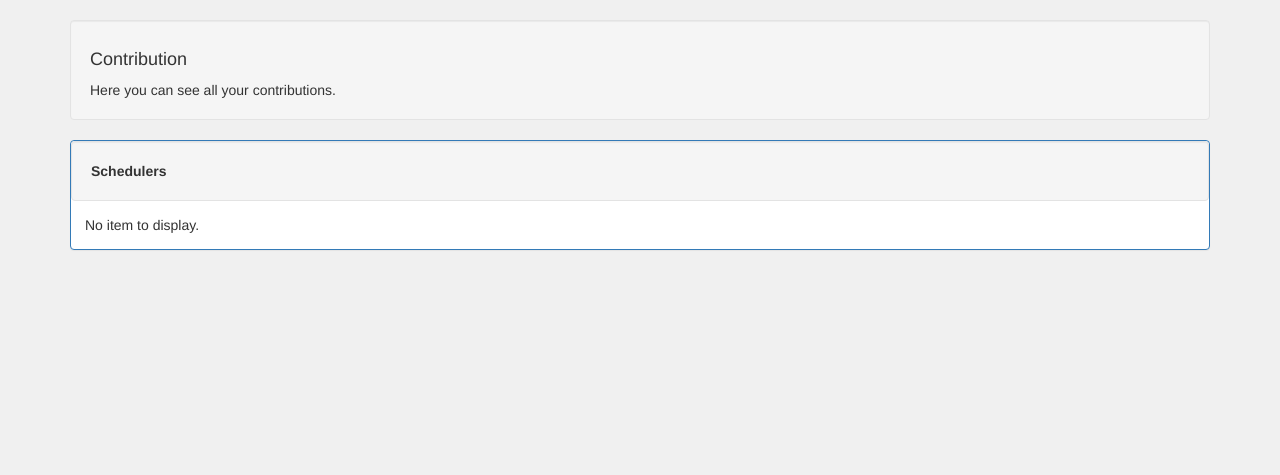
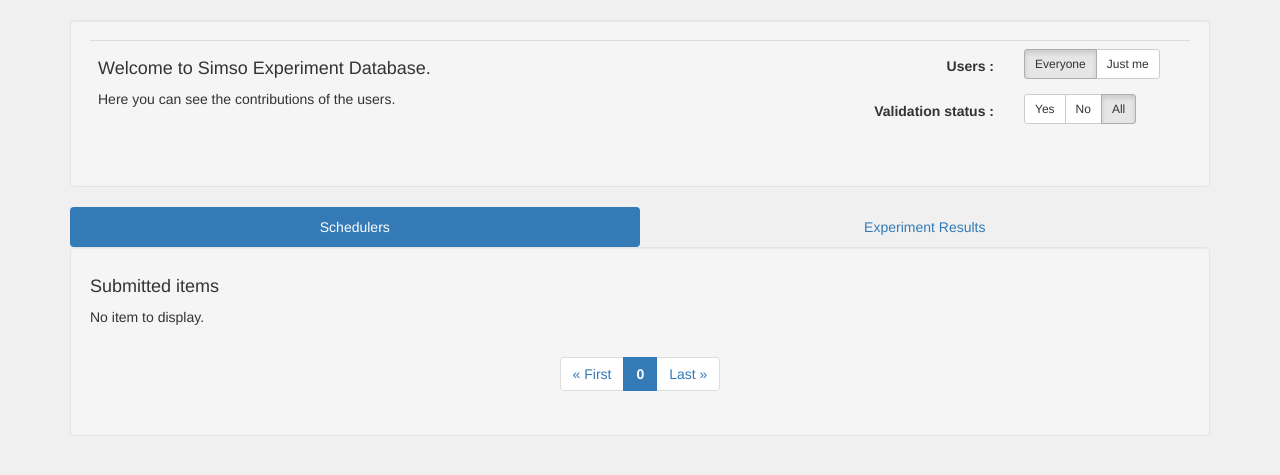
Before and after one commit to Scriptopathe/simso-exp, a Django app: page /contributions/ in a window 1280 px wide. Shown: the part 52-527 px from the top of the page. Run offline with Django 3.2, Linux system fonts and the light colour scheme; the visitor is signed in with stand-in values (Sample User, id 1); data that the repository does not hold is empty; some libraries are stand-ins or nearby versions.

Commit message:
Merged contributions and validations views.

```diff
--- a/simsoexp/templates/contributions.html
+++ /dev/null
@@ -1,93 +0,0 @@
-{% extends "index.html" %}
-
-
-{% block content %}
-
-{% load staticfiles %}
-<script src="{% static 'ace.js' %}" type="text/javascript" charset="utf-8"></script>
-<div class="well">
-    <h4>Contribution</h4>
-    Here you can see all your contributions.<br />
-</div>
-
-<div class="panel panel-primary">
-	<div class="well"
-		data-toggle="collapse"
-		style="margin-bottom: 0px; cursor: pointer;"
-		data-target="#collapseSchedulers"><b>Schedulers</b></div>
-	<div id="collapseSchedulers" class="panel-collapse collapse in" style="margin: 1em">
-        <!-- Schedulers -->
-        {% for sched in scheds|dictsort:"approved" %}
-
-        <div class="panel panel-primary" id="panel{{sched.id}}">
-        	<div class="well well-sm"
-        		data-toggle="collapse"
-        		style="margin-bottom: 0px; cursor: pointer;"
-        		data-target="#collapse{{ sched.id }}">
-                {% if sched.approved %}
-                <span class="glyphicon glyphicon-ok"></span>
-
-                {% else %}
-                <button
-                    data-toggle="tooltip" data-placement="top" title="Deletes this non-validated scheduler."
-                    class="btn btn-danger" id="remove{{sched.id}}"><span class="glyphicon glyphicon-remove"></span></button>
-
-                {% endif %}
-
-                <b>{{sched.name}}</b>
-            </div>
-
-
-        	<div id="collapse{{ sched.id }}" class="panel-collapse collapse">
-                <br />
-                <div class="form-horizontal">
-                    <div class="form-group">
-                        <label class="control-label col-sm-2">Class name :  </label>
-                        <div class="col-sm-4">
-                            <input disabled class="form-control" type="text" value="{{sched.class_name}}"></input>
-                        </div>
-                    </div>
-                    <div class="editor" id="editor{{ sched.id }}" style="height: 400px">{% autoescape on %}{{ sched.code }}{% endautoescape %}
-                    </div>
-                    <script>
-                        var editor = ace.edit("editor{{sched.id}}");
-                        editor.setTheme("ace/theme/chrome");
-                        editor.getSession().setMode("ace/mode/python");
-                        $("#remove{{sched.id}}").click(function(e) {
-                            e.stopPropagation();
-                            $.get("{% url 'simsoexp.views.validation_action' %}", {
-                                    'action' : 'delete',
-                                    'id' : '{{sched.id}}',
-                                    'reason' : '<user>',
-                                    'type' : 'scheduler'
-                            }, function(data) {
-                                if(data == "success")
-                                    $("#panel{{sched.id}}").fadeOut(100);
-
-                            });
-                        });
-                    </script>
-                </div>
-
-        	</div>
-        </div>
-
-
-        {% empty %}
-            <p>No item to display.</p>
-        {% endfor %}
-
-        <!-- End schedulers -->
-	</div>
-</div>
-
-
-
-
-<script>
-    $(document).ready(function() {
-		$('[data-toggle="tooltip"]').tooltip();
-    });
-</script>
-
-{% endblock %}
--- a/simsoexp/templates/index.html
+++ b/simsoexp/templates/index.html
@@ -34,7 +34,7 @@
 					<ul class="dropdown-menu">
 						<li>
 							<a href="{% url 'simsoexp.views.contributions' %}">
-								 <span class="glyphicon glyphicon-briefcase"></span> My Contributions
+								 <span class="glyphicon glyphicon-briefcase"></span> Contributions
 							</a>
 						</li>
 						<li>
@@ -43,13 +43,6 @@
 							<span class="badge badge-custom" id="notifications_badge"></span></a>
 						</li>
 
-						{% if user.is_staff %}
-							<li>
-								<a href="{% url 'simsoexp.views.manage_validation' %}">
-									<span class="glyphicon glyphicon-ok"></span> Request validations
-								</a>
-							</li>
-						{% endif %}
 
   						<li role="separator" class="divider"></li>
 
--- a/simsoexp/templates/manage_validation.html
+++ b/simsoexp/templates/manage_validation.html
@@ -6,15 +6,60 @@
 {% load staticfiles %}
 <script src="{% static 'ace.js' %}" type="text/javascript" charset="utf-8"></script>
 <div class="well">
-    <h4>Welcome to Simso Experiment Database.</h4>
-    Here you can validate the submissions of the users.<br />
+    <table class="table">
+        <tbody>
+        <tr style="width: 100%">
+            <td style="width: 50%;">
+                <h4>Welcome to Simso Experiment Database.</h4>
+                Here you can see the contributions of the users.<br />
+
+            </td>
+            <td style="width: 50%;">
+                    <div class="form-horizontal">
+                    <div class="form-group">
+                        <label class="control-label col-sm-8">Users : </label>
+                        <div class="btn-group btn-group col-sm-4" role="group">
+                            <a
+                                href="{% url 'simsoexp.views.contributions' %}?type={{type}}&display=all&approved={{approved}}"
+                                class="btn btn-default btn-sm {% if display != 'my' %}active{% endif %}">Everyone</a>
+                            <a
+                                href="{% url 'simsoexp.views.contributions' %}?type={{type}}&display=my&approved={{approved}}"
+                                class="btn btn-default btn-sm {% if display == 'my' %}active{% endif %}">Just me</a>
+                        </div>
+                    </div>
+
+                    <div class="form-group">
+                        <label class="control-label col-sm-8">Validation status : </label>
+                        <div class="btn-group col-sm-4" role="group">
+                            <a href="{% url 'simsoexp.views.contributions' %}?type={{type}}&display={{display}}&approved=yes"
+                                class="btn btn-default btn-sm {% if approved == 'yes' %}active{% endif %}">Yes</a>
+                            <a href="{% url 'simsoexp.views.contributions' %}?type={{type}}&display={{display}}&approved=no"
+                                class="btn btn-default btn-sm {% if approved == 'no' %}active{% endif %}">No</a>
+                            <a href="{% url 'simsoexp.views.contributions' %}?type={{type}}&display={{display}}&approved=all"
+                                class="btn btn-default btn-sm {% if approved == 'all' %}active{% endif %}">All</a>
+                        </div>
+                    </div>
+                    </div>
+                    <script>
+                        $("#displayCb").bootstrapSwitch();
+                        $("#displayCb").on('switchChange.bootstrapSwitch', function() {
+                            window.location.href = "{% url 'simsoexp.views.notifications' %}?page=0&display=all";
+                        })
+                    </script>
+            </td>
+        </tr>
+        </tbody>
+    </table>
+
 </div>
+
+
 <ul class="nav nav-pills nav-justified">
       <li role="presentation" {% if type == 'scheduler' %} class="active" {% endif %}>
-          <a href="{% url 'simsoexp.views.manage_validation' %}?type=scheduler">Schedulers</a>
+          <a href="{% url 'simsoexp.views.contributions' %}?type=scheduler&display={{display}}&approved={{approved}}">Schedulers</a>
       </li>
       <li role="presentation" {% if type != 'scheduler' %} class="active" {% endif %}>
-          <a href="{% url 'simsoexp.views.manage_validation' %}?type=results">Experiment Results</a>
+          <a href="{% url 'simsoexp.views.contributions' %}?type=results&display={{display}}&approved={{approved}}">Experiment Results</a>
       </li>
 </ul>
 <div class="well">
@@ -30,11 +75,28 @@
             <div class="row">
                 <div class="col-sm-2" style="border-right: 1px dashed #333; width: 110px;">
                     <button
+                        {% if not user.is_staff %}
+                            {% if user != item.contributor or item.approved %}
+                                style="visibility: hidden;"
+                            {% endif %}
+                        {% endif %}
                         data-toggle="tooltip" data-placement="top" title="Deletes this {{type}} proposition."
                         class="btn btn-danger btn-sm" id="remove{{item.id}}"><span class="glyphicon glyphicon-remove"></span></button>
+
+                    {% if user.is_staff and not item.approved %}
                     <button
-                        data-toggle="tooltip" data-placement="top" title="Validates this {{type}}."
+                        data-toggle="tooltip" data-placement="top"
                         class="btn btn-success btn-sm" id="validate{{item.id}}"><span class="glyphicon glyphicon-ok"></span></button>
+                    {% endif %}
+
+                    <button
+                        {% if not item.approved %}
+                        style="display: none"
+                        {% endif %}
+                        disabled
+                        data-toggle="tooltip" data-placement="top" title="This item has already been validated."
+                        class="btn btn-default btn-sm" id="validated{{item.id}}"><span class="glyphicon glyphicon-ok"></span></button>
+
 
                 </div>
                 <div class="col-sm-1" style="padding-top: 3px">
@@ -64,9 +126,10 @@
                    'id' : '{{item.id}}',
                    'type' : '{{type}}'
                }, function(data) {
-                    if(data == "success")
-                        $("#panel{{item.id}}").fadeOut(100);
-
+                   if(data == "success") {
+                       $("#validate{{item.id}}").css('display', 'none');
+                       $("#validated{{item.id}}").css('display', 'inline');
+                   }
                });
             });
         </script>
@@ -76,7 +139,7 @@
             <div class="form-horizontal">
 
                 <!-- Schedulers -->
-                {% if type == "schedulers" %}
+                {% if type == "scheduler" %}
                 <div class="form-group">
                     <label class="control-label col-sm-2">Class name :  </label>
                     <div class="col-sm-4">
@@ -164,7 +227,8 @@
 
     <center><ul class="pagination">
         <li>
-          <a href="{% url 'simsoexp.views.manage_validation' %}?page=0&type={{type}}" aria-label="First">
+          <a href="{% url 'simsoexp.views.contributions' %}?page=0&type={{type}}&display={{display}}&approved={{approved}}"
+              aria-label="First">
             <span aria-hidden="true">&laquo; First</span>
           </a>
         </li>
@@ -174,12 +238,12 @@
         <li class="active"><a><b>{{pageId}}</b></a></li>
 
         {% else %}
-        <li><a href="{% url 'simsoexp.views.manage_validation' %}?page={{pageId}}&type={{type}}">{{pageId}}</a></li>
+        <li><a href="{% url 'simsoexp.views.contributions' %}?page={{pageId}}&type={{type}}&display={{display}}&approved={{approved}}">{{pageId}}</a></li>
 
         {% endif %}
         {% endfor %}
         <li>
-          <a href="{% url 'simsoexp.views.manage_validation' %}?page={{pagesCount}}&type={{type}}" aria-label="Last">
+          <a href="{% url 'simsoexp.views.contributions' %}?page={{pagesCount}}&type={{type}}&display={{display}}&approved={{approved}}" aria-label="Last">
             <span aria-hidden="true">Last &raquo;</span>
           </a>
         </li>
--- a/simsoexp/urls.py
+++ b/simsoexp/urls.py
@@ -4,7 +4,6 @@ from . import views
 urlpatterns = [
 	url('^$', views.index, name='index'),
 	url('^validation/action/$', views.validation_action, name="validation_action"),
-	url('^validation/$', views.manage_validation, name="manage_validation"),
 	url('^notifications/$', views.notifications, name="notifications"),
 	url('^notifications/read/$', views.user_read_notification, name="notifications_read"),
 	url('^notifications/unread_count$', views.unread_notifications_count, name="notifications_count"),
--- a/simsoexp/views.py
+++ b/simsoexp/views.py
@@ -7,6 +7,8 @@ from django.views.decorators.csrf import csrf_exempt
 from django.contrib.auth import logout as user_logout
 from django.shortcuts import redirect
 from django.contrib.auth import views as auth_views
+from django.http import HttpResponseForbidden
+
 import hashlib
 import base64
 from math import ceil
@@ -68,12 +70,12 @@ def save(data_array):
 	return data_array
 
 
-def paginate(requestFunction, page, pageSize=5, dispPages=5):
+def paginate(request, page, pageSize=5, dispPages=15):
 	"""
 	Given a request function, a page number and a page size,
 	returns a tuple (count, page, start, end, items, pagesDisp, pagesCount)
 	"""
-	itemCount = requestFunction().count()
+	itemCount = request.count()
 	if(itemCount == 0):
 		return (0, 0, 0, 0, [], [0], 0)
 
@@ -95,7 +97,7 @@ def paginate(requestFunction, page, pageSize=5, dispPages=5):
 			if curPage > pagesCount:
 				break
 
-	return (itemCount, page, start, end, requestFunction()[start:end], pagesDisp, pagesCount)
+	return (itemCount, page, start, end, request[start:end], pagesDisp, pagesCount)
 
 # -----------------------------------------------------------------------------
 # Views
@@ -114,36 +116,39 @@ def logout(request):
 	return redirect(auth_views.login)
 
 
+
 @login_required
 def contributions(request):
 	"""
-	View where an user can see his contributions (validated or not validated
-	"""
-	template = loader.get_template('contributions.html')
-	name = request.user.username + ".schedulers.";
-	context = RequestContext(request, {
-		'scheds' : SchedulingPolicy.objects.filter(contributor=request.user)
-	})
-	return HttpResponse(template.render(context))
-
-@user_passes_test(lambda u: u.is_staff)
-def manage_validation(request):
-	"""
-	View where the admins can validate database entries.
+	View where the users can view their contributions.
+	The admins can also edit them.
 	"""
 	template = loader.get_template('manage_validation.html')
 	itemType = request.GET.get('type', 'scheduler')
+	display = request.GET.get('display', 'all') # my, all
+	approved_str = request.GET.get('approved', 'all')
 	page = int(request.GET.get('page', 0))
+
+	# Processes the approved value
+	approvedMap = {'all' : None, 'yes' : True, 'no' : False}
+	approved = approvedMap.get(approved_str, None)
 
 	# Creates the request
 	req = None
 	if(itemType == 'scheduler'):
-		req = lambda: get_schedulers_by_name("", False)
+		req = get_schedulers_by_name("", approved)
 	else:
-		req = lambda: Results.objects.filter(approved=False)
+		if approved == None:
+			req = Results.objects.all()
+		else:
+			req = Results.objects.filter(approved=approved)
+
+	# Filter by user
+	if display == "my":
+		req = req.filter(contributor=request.user)
 
 	# Call paginate
-	count, page, start, end, items, pagesDisp, pagesCount = paginate(req, page)
+	count, page, start, end, items, pagesDisp, pagesCount = paginate(req, page, 10)
 
 	context = RequestContext(request, {
 		'count' : count,
@@ -154,10 +159,12 @@ def manage_validation(request):
 		'pagesDisp' : pagesDisp,
 		'pagesCount' : pagesCount,
 		'type' : itemType,
+		'display' : display,
+		'approved' : approved_str
 	})
 	return HttpResponse(template.render(context))
 
-@user_passes_test(lambda u: u.is_staff)
+@login_required
 def validation_action(request):
 	"""
 	View which only removes / validates schedulers.
@@ -181,12 +188,18 @@ def validation_action(request):
 	else:
 		return HttpResponse("error: bad type")
 
+	# Checks permission
+	if not request.user.is_staff:
+		allowed = item.contributor == request.user and action == "delete" and item.approved == False
+		if not allowed:
+			return HttpResponseForbidden()
+
 	if action == "delete":
 		reason = request.GET['reason']
 		if reason != "<user>":
 			notif = Notification()
 			notif.title = "Submission of {} '{}' : refused.".format(item_type, item.name)
-			notif.user = request.user
+			notif.user = item.contributor
 			notif.content = reason
 			notif.ntype = "danger"
 			notif.save()
@@ -197,7 +210,7 @@ def validation_action(request):
 		item.save()
 		notif = Notification()
 		notif.title = "Submission of {} '{}' : approved.".format(item_type, item.name)
-		notif.user = request.user
+		notif.user = item.contributor
 		notif.content = "Congratulations ! Your {} has been added to the database.".format(item_type)
 		notif.ntype = "success"
 		notif.save()
@@ -221,9 +234,9 @@ def notifications(request):
 
 	req = None
 	if display == "unread":
-		req = lambda: Notification.objects.filter(user=request.user, read=False)
+		req = Notification.objects.filter(user=request.user, read=False)
 	else:
-		req = lambda: Notification.objects.filter(user=request.user)
+		req = Notification.objects.filter(user=request.user)
 
 	count, page, start, end, items, pagesDisp, pagesCount = paginate(req, page)
 
```
